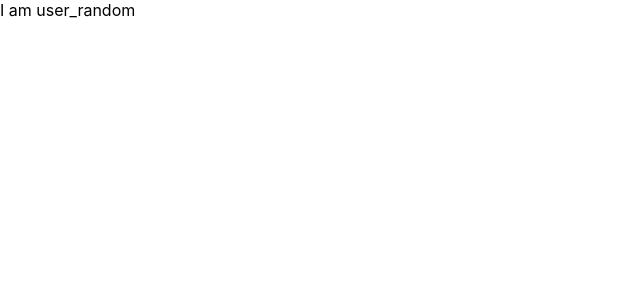
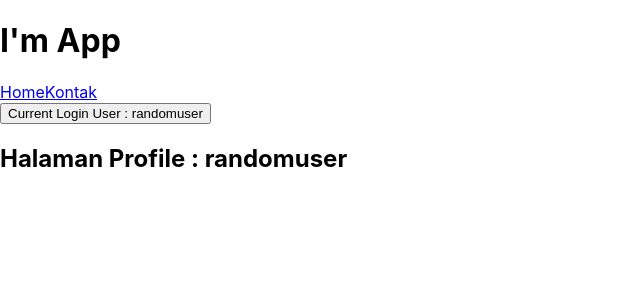
Before and after one commit to syawal2kalii/component-intermediate-react, a React (Create React App) app: page / in a window 1280 px wide. Shown: the top 300 px of the page, without its empty margins (0-640 px from the left). Built offline with nearby package versions, Linux system fonts and the light colour scheme.

Commit message:
6_hoc_context

```diff
--- a/src/App.js
+++ b/src/App.js
@@ -1,60 +1,63 @@
 import React, { Component } from 'react';
 import './App.css';
 
-const withLocalStorage = (WrappedComponent)=>{
-  class WithLocalStorage extends Component {
-    get = (key) => {
-      return localStorage.getItem(key)
-    }
+// context
+const AuthContext = React.createContext()
 
-    save = (key,data)=>{
-      return localStorage.setItem(key,data)
-    }
-
-    remove = (key) => {
-      return localStorage.removeItem(key)
-    }
-
-    render() {
-      return <WrappedComponent get = {this.get}
-                               save = {this.save}
-                               remove = {this.remove}
-                               {...this.props}
-      />
+// Hoc
+const withAuth = (WrappedComponent)=>{
+  class WithAuth extends Component{
+    render(){
+      return (
+        <AuthContext.Consumer>
+          {(context)=>(
+            <WrappedComponent {...this.props} {...context} />
+          )}
+        </AuthContext.Consumer>
+      )
     }
   }
-
-  return WithLocalStorage
+  return WithAuth
 }
 
-class User extends Component{
-
+class App extends Component{
   state = {
-    name : ''
-  }
-
-  componentDidMount(){
-    const name = this.props.get('name')
-
-    if (!name) {
-      this.props.save('name','user_random')
-      this.setState({
-        name : 'user_random'
-      });
-    }else{
-      this.setState({
-        name:this.props.get('name')
-      })
-    }
+    username : 'randomuser'
   }
 
   render(){
-    return (
-      <div>
-        I am {this.state.name}
-      </div>
+    return(
+      <AuthContext.Provider value={this.state}>
+        <h1>I'm App</h1>
+        <Navigation />
+        <Profile />
+      </AuthContext.Provider>
     )
   }
 }
 
-export default withLocalStorage(User);
+class NavigationBase extends Component{
+  render (){
+    return (
+      <nav>
+        <a href="#">Home</a>
+        <a href="/kontak">Kontak</a>
+        <br/>
+        <button> Current Login User : {this.props.username}</button>
+      </nav>
+    )
+  }
+}
+
+const Navigation = withAuth(NavigationBase);
+
+class ProfileBase extends Component{
+  render(){
+    return (
+      <h2>Halaman Profile : {this.props.username}</h2>
+    )
+  }
+}
+const Profile = withAuth(ProfileBase)
+
+export default App;
```
